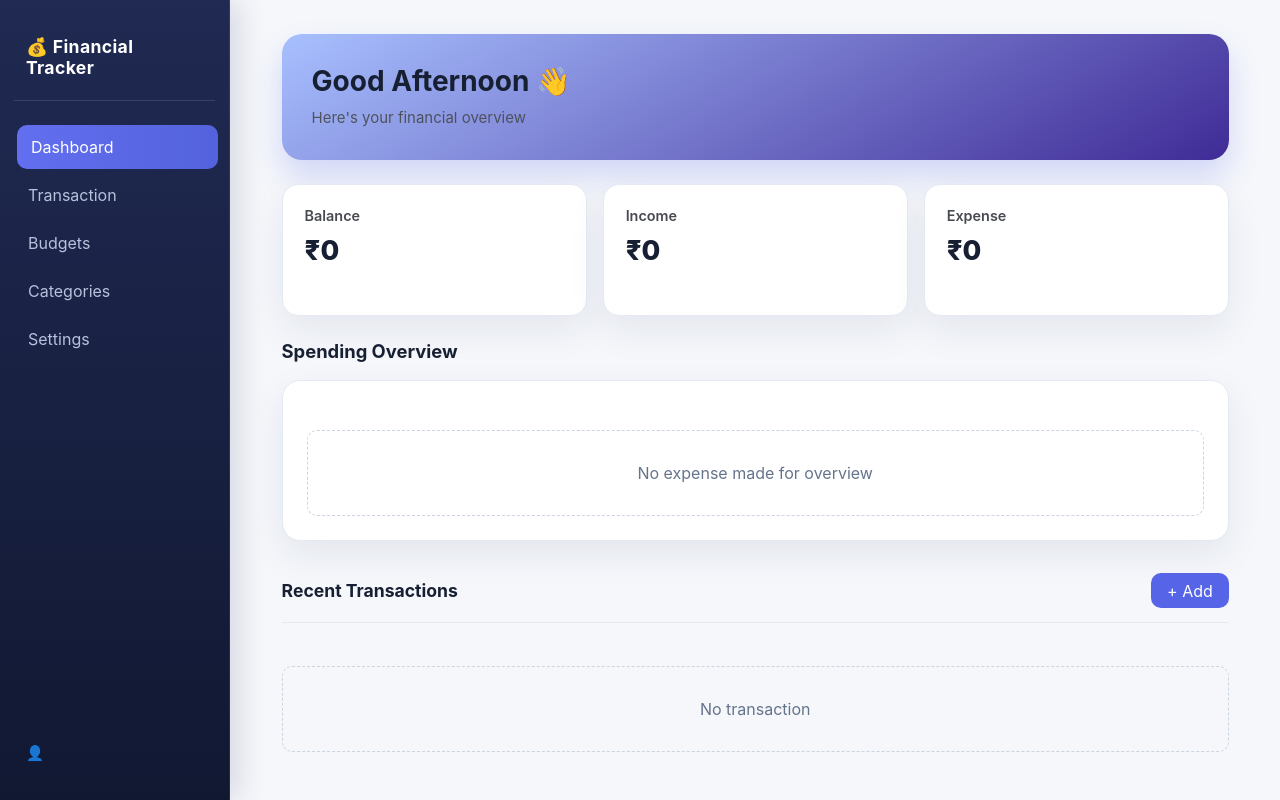
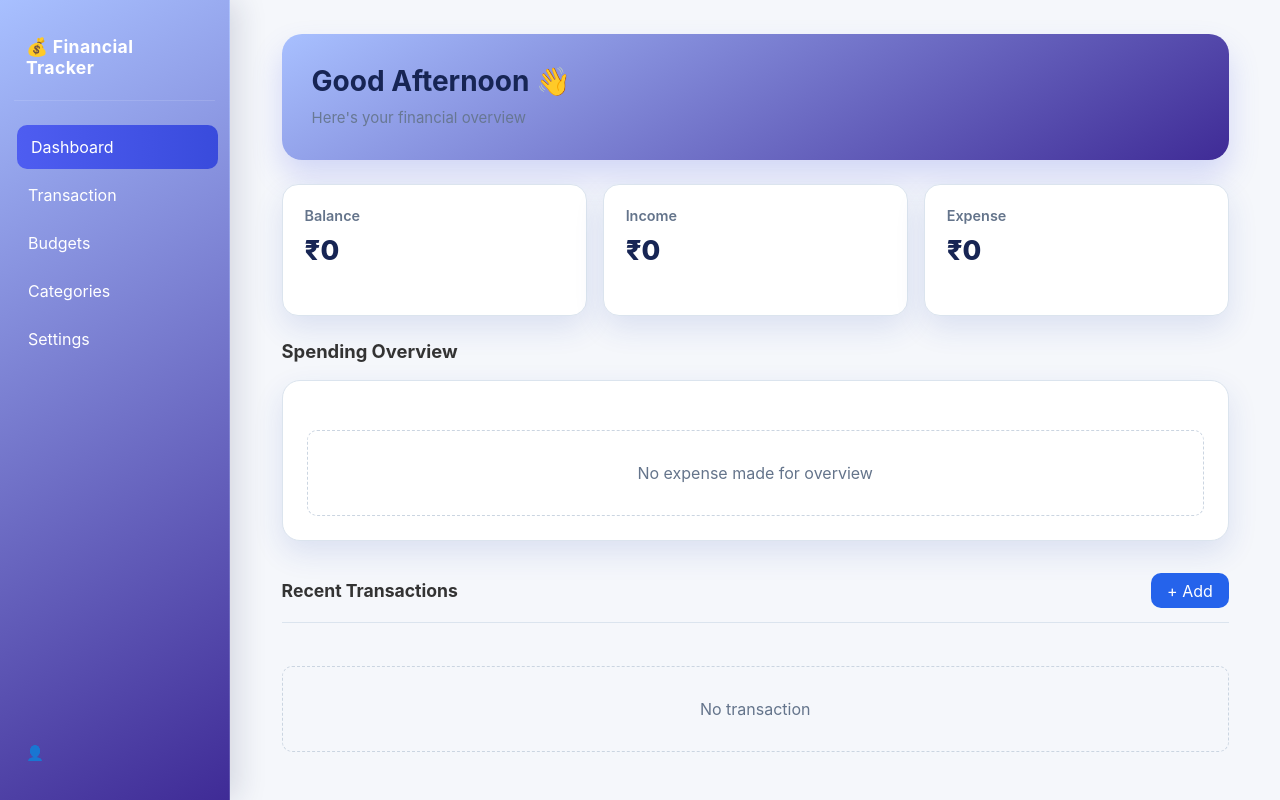
Before and after one commit to Reshma2001/FinanceTracker, a React (Vite) app: page /dashboard in a window 1280 px wide. Built offline with nearby package versions, Linux system fonts and the light colour scheme.

Commit message:
update the dark and light theme colors.

```diff
--- a/src/App.jsx
+++ b/src/App.jsx
@@ -1,9 +1,9 @@
 import { BrowserRouter, Routes, Route } from "react-router-dom";
 import './App.css'
-
 import Login from './pages/Login';
 import MainLayout from "./layouts/MainLayout";
 
+document.documentElement.dataset.theme = "light";
 
 function App() {
     return (
--- a/src/components/Budgets.css
+++ b/src/components/Budgets.css
@@ -111,7 +111,7 @@
     display: flex;
     justify-content: space-between;
     margin-bottom: 10px;
-    color: #475569;
+    color: var(--ink);
     font-size: 14px;
     font-weight: 600;
 }
@@ -211,7 +211,7 @@
     padding: 40px 20px;
     border: 1px dashed #cbd5e1;
     border-radius: 12px;
-    color: #64748b;
+    color: var(--ink);
     text-align: center;
     background: var(--surface-soft);
 }
--- a/src/components/Categories.css
+++ b/src/components/Categories.css
@@ -38,7 +38,7 @@
 }
 
 .caategoryHeading {
-    color: var(--ink);
+    color: var(--outer-text);
     font-size: 1.25em;
     font-weight: 700;
     letter-spacing: 0.01em;
--- a/src/components/Dashboard.css
+++ b/src/components/Dashboard.css
@@ -13,7 +13,7 @@
     gap: 8px;
     padding: 30px;
     border-radius: 20px;
-    background: linear-gradient( 330deg, #3F2B96 0%, #A8C0FF 100%);
+    background: var(--section-top);
     color: #ffffff;
     box-shadow: 0 16px 30px rgb(86 100 232 / 22%);
 }
@@ -37,7 +37,7 @@
 
 .chartLbl {
     margin-bottom: 18px;
-    color: var(--ink);
+    color: var(--outer-text);
     font-size: 1.15em;
     font-weight: 700;
 }
@@ -74,7 +74,7 @@
 }
 
 .transactionLbl {
-    color: var(--ink);
+    color: var(--outer-text);
     font-size: 1.1em;
     font-weight: 700;
 }
@@ -98,7 +98,7 @@
 
 .transacationType {
     min-width: 100px;
-    color: #64748b;
+    color: var(--ink);
     font-weight: 500;
 }
 
--- a/src/components/Settings.jsx
+++ b/src/components/Settings.jsx
@@ -6,12 +6,17 @@ import "./Settings.css"
 export default function Settings() {
     const { user, logout } = useAuth();
     const navigate = useNavigate();
-    const [theme, setTheme] = useState("Light");
+    const [theme, setTheme] = useState("light");
 
     function handleLogout() {
         logout();
         navigate("/", { replace: true });
     }
+
+    function toggleTheme(event){
+        setTheme(event.target.value);
+        document.documentElement.dataset.theme = event.target.value;
+    };
 
     return (
         <>
@@ -32,9 +37,9 @@ export default function Settings() {
                         <div className="sectionOptionContainer">
                             <div className="sectionOptionContent">
                                 <div className="preferenceOption">Appearance</div>
-                                <select value={theme} onChange={(e) => setTheme(e.target.value)}>
-                                    <option value="Light" name="appearance">Light</option>
-                                    <option value="Dark" name="appearance">Dark</option>
+                                <select value={theme} onChange={toggleTheme}>
+                                    <option value="light" name="appearance">Light</option>
+                                    <option value="dark" name="appearance">Dark</option>
                                 </select>
                             </div>
                         </div>
--- a/src/index.css
+++ b/src/index.css
@@ -4,16 +4,36 @@
     background: #f5f7fb;
     font-synthesis: none;
     text-rendering: optimizeLegibility;
-    --ink: #172033;
-    --muted: #474a50;
-    --line: #e4e9f2;
+    --primary: #2563eb;
+    --primary-dark: #1d4ed8;
+    --teal: #059669;
+    --line: #dbe4ee;
     --surface: #ffffff;
-    --surface-soft: #f8faff;
-    --primary: #5664e8;
-    --primary-dark: #3f4dcc;
-    --teal: #17a999;
+    --surface-soft: #f0f9ff;
+    --ink: #172554;
+    --muted: #64748b;
+    --shadow: 0 12px 30px rgba(30, 64, 175, 0.12);
     --danger: #dc5a6d;
-    --shadow: 0 14px 36px rgb(26 39 76 / 8%);
+    --menu-bg: linear-gradient( 330deg, #3F2B96 0%, #A8C0FF 100%);
+    --menu-active: linear-gradient(90deg, #4e5df1, #394bdc);
+    --menu-text-color: #fff;
+    --section-top: linear-gradient( 330deg, #3F2B96 0%, #A8C0FF 100%);
+    --outer-text: #333;
+}
+
+[data-theme="dark"] {
+    --primary: #333;
+    --primary-dark: #6366f1;
+    --surface: #082e6d;
+    --surface-soft: #234189;
+    --ink: #f8fafc;
+    --muted: #b8c9e1;
+    --line: #334155;
+    --shadow: 0 12px 30px rgba(0, 0, 0, 0.3);
+    --menu-bg: linear-gradient(180deg, #202a52 0%, #111832 100%);
+    --menu-active: linear-gradient(90deg, #4e5df1, #394bdc);
+    --menu-text-color: #b7c1dc;
+    --section-top: linear-gradient( 330deg, #5846a9 0%, #041d58 100%);
 }
 
 * {
--- a/src/shared/Menu.css
+++ b/src/shared/Menu.css
@@ -13,8 +13,8 @@
     min-height: 100dvh;
     padding: 22px 14px;
     overflow-y: auto;
-    color: #ffffff;
-    background: linear-gradient(180deg, #202a52 0%, #111832 100%);
+    color: var(--menu-text-color);
+    background: var(--menu-bg);
     border-right: 1px solid rgb(255 255 255 / 8%);
     box-shadow: 8px 0 28px rgb(21 31 69 / 14%);
 }
@@ -30,7 +30,7 @@
 
 .currentUser {
     padding: 16px 12px;
-    color: #aeb9d5;
+    color: var(--menu-text-color);
     font-size: 0.9rem;
 }
 
@@ -41,14 +41,14 @@
     margin: 4px 0;
     cursor: pointer;
     border-radius: 10px;
-    color: #b7c1dc;
+    color: var(--menu-text-color);
     transition: background-color 0.2s ease, color 0.2s ease, transform 0.2s ease;
 }
 
     .menuitems.activeMenu,
     .menuitems:hover {
         color: #ffffff;
-        background: linear-gradient(90deg, #626ff0, #5362dc);
+        background: var(--menu-active);
         transform: translateX(3px);
     }
 
```
